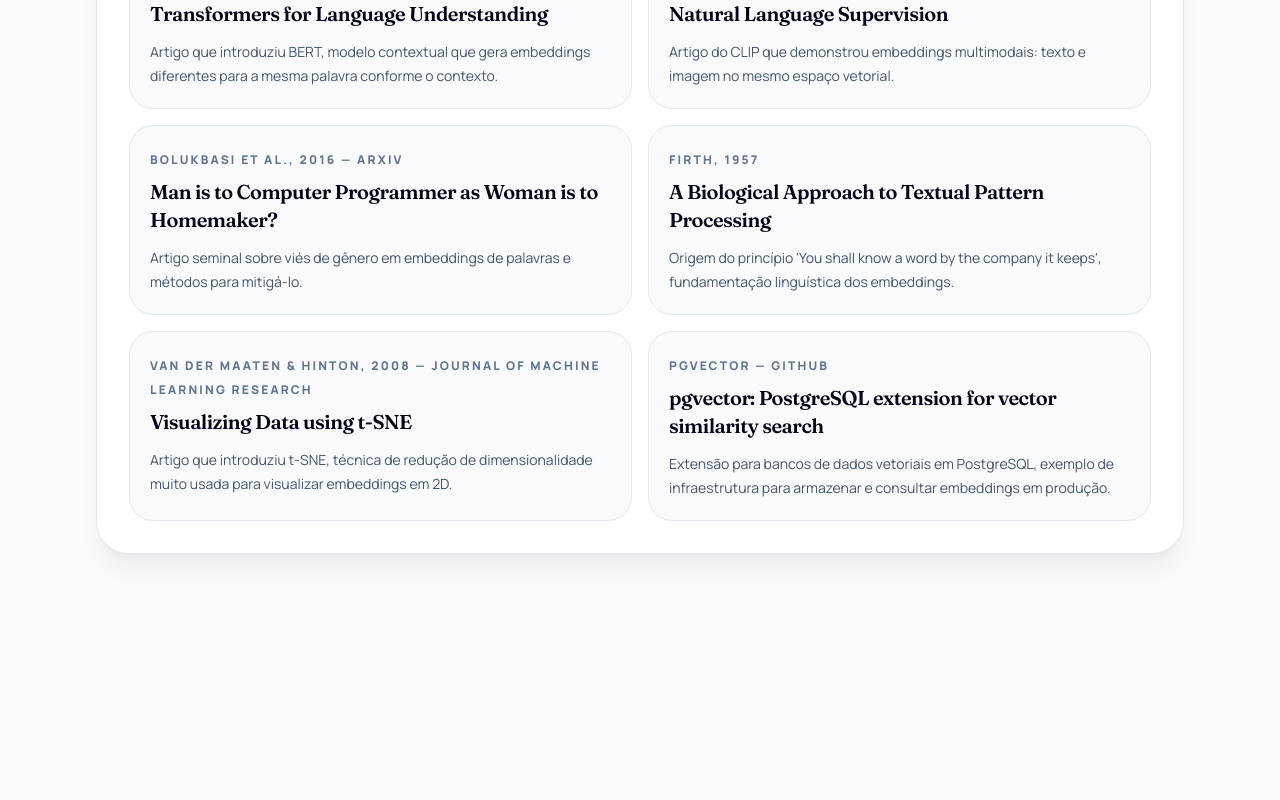
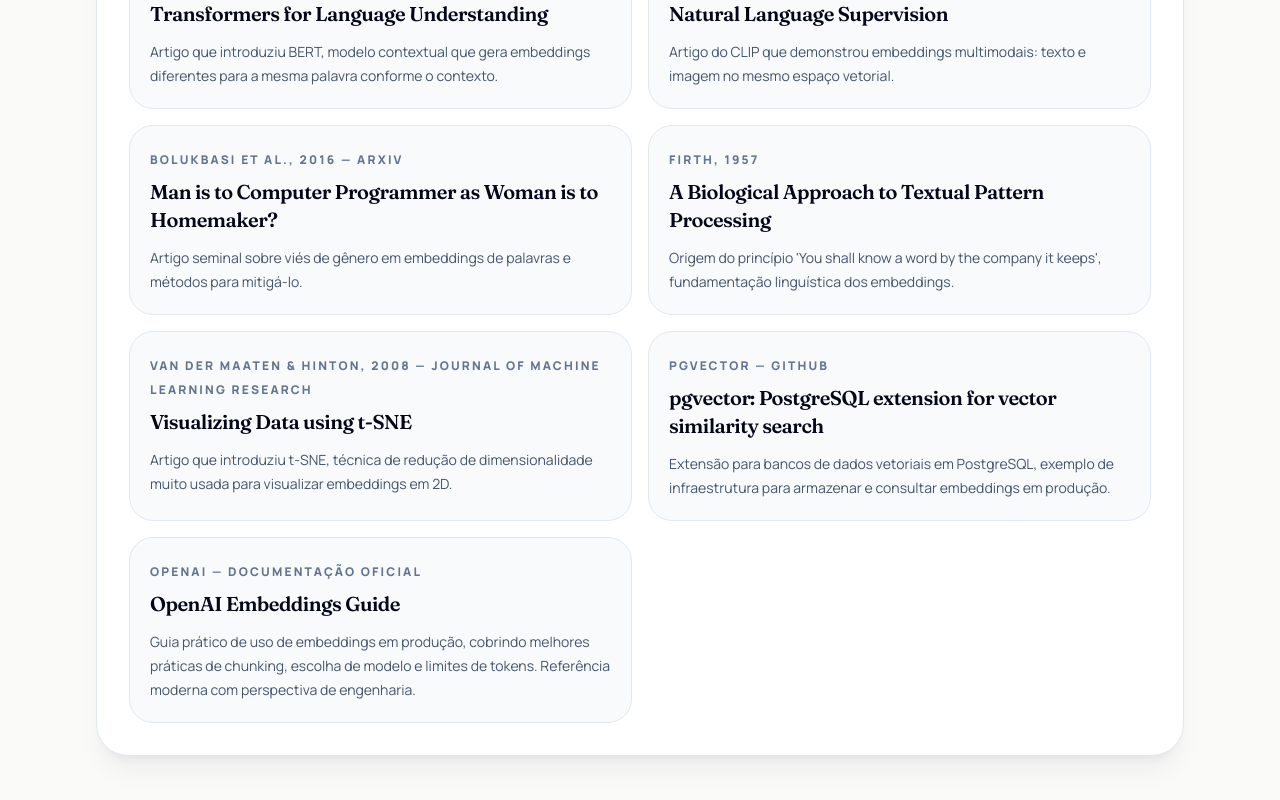
Before and after one commit to matheusz-nied/Orbitarium, a React (Vite) app: page /aula/embeddings in a window 1280 px wide. Shown: the part 4272-5072 px from the top of the page. Before the commit the page ends 4890 px from the top, so only its background shows below. Built offline with nearby package versions, Linux system fonts and the light colour scheme.

Commit message:
refactor: update lesson content on embeddings with enhanced explanations and remove obsolete workflow steps from documentation.

```diff
--- a/src/lessons/inteligencia-artificial/embeddings/content.ts
+++ b/src/lessons/inteligencia-artificial/embeddings/content.ts
@@ -91,6 +91,13 @@
       url: "https://github.com/pgvector/pgvector",
       note:
         "Extensão para bancos de dados vetoriais em PostgreSQL, exemplo de infraestrutura para armazenar e consultar embeddings em produção.",
+    },
+    {
+      title: "OpenAI Embeddings Guide",
+      source: "OpenAI — Documentação oficial",
+      url: "https://platform.openai.com/docs/guides/embeddings",
+      note:
+        "Guia prático de uso de embeddings em produção, cobrindo melhores práticas de chunking, escolha de modelo e limites de tokens. Referência moderna com perspectiva de engenharia.",
     },
   ],
   heroVisual: "embeddings-hero",
@@ -245,7 +252,7 @@
       paragraphs: [
         "Dois vetores podem ser comparados de maneiras diferentes. A distância euclidiana mede o comprimento do segmento retinho entre as pontas dos vetores. A similaridade de cosseno mede o ângulo entre eles. No espaço de embeddings, cosseno é o padrão — e entender por que é essencial.",
         "Similaridade de cosseno é o cosseno do ângulo entre dois vetores. Se os vetores apontam na mesma direção, o ângulo é zero e a similaridade é 1. Se são ortogonais, a similaridade é 0. Se apontam em direções opostas, a similaridade é −1. Ela ignora a magnitude e captura apenas a orientação relativa — ou seja, o padrão semântico, não o tamanho do vetor.",
-        "Por que isso importa? Imagine um vetor 'gato' com magnitude 2 e um vetor 'gatinho' com magnitude 5. Se apontam na mesma direção, são semanticamente equivalentes. A distância euclidiana entre eles seria grande (3), mas a similaridade de cosseno seria 1. Em alta dimensionalidade, essa divergência é comum: vetores podem ter magnitudes muito diferentes e ainda assim codificar o mesmo significado. Cosseno resolve isso.",
+        "Por que isso importa? Em muitos modelos não normalizados, a magnitude do vetor reflete a frequência da palavra no corpus de treino: palavras mais comuns como 'gato' tendem a vetores maiores, enquanto palavras raras como 'gatinho' tendem a vetores menores. Se ambos apontam na mesma direção, são semanticamente equivalentes — mas a distância euclidiana entre eles seria grande, enquanto a similaridade de cosseno seria 1. Em alta dimensionalidade, essa divergência é comum: vetores podem ter magnitudes muito diferentes e ainda assim codificar o mesmo significado. Cosseno resolve isso ao olhar só para a direção.",
       ],
       blocks: [
         {
@@ -309,7 +316,7 @@
           type: "mistake",
           title: "Analogias perfeitas são exceção, não regra",
           body:
-            "Essas analogias funcionam bem em relações fortes e frequentes no corpus, mas não são universalmente precisas. A exatidão depende da qualidade do corpus e da dimensão do espaço.",
+            "Essas analogias funcionam bem em relações fortes e frequentes no corpus, mas não são universalmente precisas. O motivo é sutil: quando fazemos 'rei − homem + mulher', o resultado exato da conta cai num ponto vazio do espaço — não exatamente em cima de 'rainha'. O sistema procura a palavra mais próxima daquele ponto e a apresenta como resposta, mas o espaço é ruidoso e denso. Palavras irrelevantes podem estar mais próximas do ponto do que a palavra esperada, e o corpus pode não conter evidência suficiente para que a direção seja consistente.",
         },
       ],
     },
@@ -322,7 +329,7 @@
       visual: "word2vec-training",
       paragraphs: [
         "Em 2013, Mikolov e colaboradores mostraram que um conjunto simples de técnicas poderia produzir embeddings de alta qualidade em escala. O princípio é elegantemente simples, e foi bem resumido por Firth em 1957: 'You shall know a word by the company it keeps'. Palavras que aparecem em contextos similares tendem a ter significados similares, e o treinamento ajusta os vetores para refletir isso.",
-        "Word2Vec oferece dois modelos: Skip-gram, que prevê o contexto a partir de uma palavra central, e CBOW (Continuous Bag of Words), que prevê a palavra central a partir do contexto. Em ambos, os vetores são ajustados iterativamente para que a capacidade preditiva seja maximizada. O resultado é que palavras que compartilham contextos — e portanto compartilham aspectos de significado — acabam com vetores próximos.",
+        "Word2Vec oferece dois modelos: Skip-gram, que prevê o contexto a partir de uma palavra central, e CBOW (Continuous Bag of Words), que prevê a palavra central a partir do contexto. Pense nisso como um jogo de 'preencha a lacuna': a máquina recebe 'O [?] tomou leite de manhã' e precisa adivinhar que a lacuna é 'gato', 'homem', 'menino'. Jogamos esse jogo bilhões de vezes, forçando o modelo a errar e corrigir. A cada rodada, os vetores são ajustados para que palavras que compartilham contextos — e portanto compartilham aspectos de significado — acabem com representações próximas. Skip-gram usa uma palavra para prever as vizinhas; CBOW usa as vizinhas para prever a palavra central.",
         "O ponto crucial: troque o corpus e o mapa inteiro muda. Um modelo treinado em literatura britânica do século XIX posicionar 'rede' próximo de 'pesca', enquanto um modelo treinado em textos de tecnologia dos anos 2020 posicionar 'rede' próximo de 'internet' e 'Wi-Fi'. Não existe 'o' espaço semântico — existe o espaço que um modelo específico aprendeu com dados específicos.",
       ],
       blocks: [
@@ -388,6 +395,12 @@
           title: "Contextual resolve ambiguidade",
           body:
             "Palavras polissêmicas são o campo de prova natural. Em embeddings estáticos, sentidos distintos são misturados numa média. Em contextuais, cada sentido recebe representação própria.",
+        },
+        {
+          type: "mistake",
+          title: "Contextual é mais preciso, mas custa mais",
+          body:
+            "Word2Vec é literalmente uma tabela chave-valor: consultar o vetor de uma palavra custa microssegundos e memória RAM. BERT é uma inferência de rede neural: cada texto precisa passar por todo o transformer, consumindo GPU e dinheiro. Em produção com milhões de queries, a diferença entre um lookup instantâneo e uma passagem por um modelo pesado é decisiva. Modelos como sentence-transformers buscam equilibrar qualidade contextual com custo viável.",
         },
       ],
     },
@@ -498,9 +511,9 @@
         },
         {
           type: "insight",
-          title: "Aprendizado contrastivo: como o espaço é alinhado",
+          title: "Aprendizado contrastivo: ímãs de atração e repulsão",
           body:
-            "No treinamento do CLIP e modelos multimodais, não basta embedar imagem e texto separadamente — é preciso que eles fiquem no mesmo espaço. O mecanismo é o aprendizado contrastivo: o modelo recebe pares corretos de imagem e legenda e pares incorretos, e é treinado para puxar os pares corretos para perto e empurrar os incorretos para longe. A cada lote de treinamento, a imagem de um gato é aproximada da legenda 'um gato laranja no sofá' e afastada de legendas como 'um carro vermelho' ou 'um prédio alto'. Após milhões de exemplos, o espaço converge: imagens e textos que descrevem a mesma cena compartilham uma região do espaço vetorial.",
+            "No treinamento do CLIP, não basta embedar imagem e texto separadamente — é preciso que eles fiquem no mesmo espaço. O mecanismo funciona como ímãs: durante o treinamento, o modelo puxa a imagem de um gato e a legenda 'um gato laranja no sofá' para o mesmo ponto do espaço (atração), ao mesmo tempo que empurra para longe todas as imagens e legendas que não combinam — 'um carro vermelho', 'um prédio alto' (repulsão). A cada lote de treinamento, milhões de pares errados são afastados e pares certos são aproximados. Após bilhões de exemplos, o espaço converge: imagens e textos que descrevem a mesma cena compartilham uma região do espaço vetorial, como se ímãs positivos tivessem agrupado o que é similar e repelido o que é diferente.",
         },
       ],
     },
@@ -695,20 +708,22 @@
         {
           id: "a",
           label:
-            "Estáticos produzem um vetor fixo por palavra; contextuais produzem vetores diferentes conforme a sentença.",
+            "Estáticos produzem um vetor fixo por palavra; contextuais produzem vetores diferentes conforme o contexto da sentença.",
         },
         {
           id: "b",
-          label: "Estáticos são menores; contextuais são maiores.",
+          label:
+            "Estáticos ignoram a gramática da frase, enquanto contextuais analisam a sintaxe profunda de cada palavra.",
         },
         {
           id: "c",
-          label: "Estáticos funcionam para inglês; contextuais funcionam para qualquer idioma.",
+          label:
+            "Estáticos só funcionam para palavras isoladas, enquanto contextuais só funcionam para frases completas com mais de 10 palavras.",
         },
       ],
       correctOptionId: "a",
       feedback:
-        "A diferença é que estáticos (Word2Vec, GloVe) dão um vetor por palavra, enquanto contextuais (BERT, GPT) dão vetores que mudam com o contexto da sentença.",
+        "A diferença central é o contexto: estáticos (Word2Vec, GloVe) dão um vetor fixo por palavra, independentemente do uso. Contextuais (BERT, GPT) geram vetores que mudam conforme a sentença. Opção B confunde semântica com sintaxe — contextuais capturam sentido, não análise gramatical. Opção C é falsa: ambos funcionam para qualquer comprimento de texto.",
     },
     {
       id: "q5",
@@ -901,5 +916,15 @@
       definition:
         "Divisão de documentos longos em trechos menores antes de embedar, para evitar que o significado específico seja diluído na média de um vetor único.",
     },
+    {
+      term: "HNSW",
+      definition:
+        "Hierarchical Navigable Small World: algoritmo de índice vetorial que organiza os embeddings numa estrutura hierárquica de grafos, permitindo busca de vizinhos mais próximos em tempo sub-linear mesmo com milhões de vetores.",
+    },
+    {
+      term: "IVF",
+      definition:
+        "Inverted File Index: técnica de indexação vetorial que divide o espaço em regiões (clusters) e só busca nas regiões mais próximas da query, reduzindo drasticamente o tempo de busca em bancos de dados vetoriais grandes.",
+    },
   ],
 };
```
Also changed, not shown: prompts/etapas.md (+2 -22 lines).
